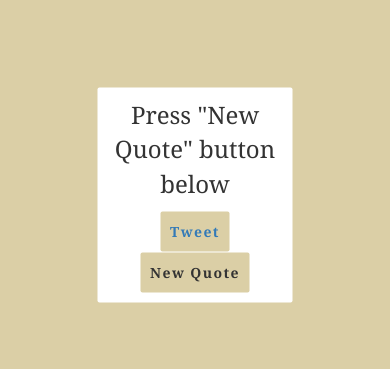
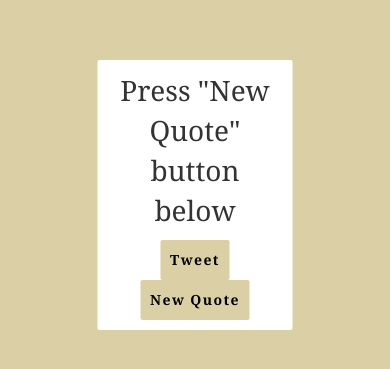
Before and after one commit to CDMCodes/quotemachine, a plain HTML site: page index.html in a window 390 px wide. Shown: the part 227-596 px from the top of the page. Drawn offline with nearby package versions, Linux system fonts and the light colour scheme.

Commit message:
changed font sizes for better mobile responsiveness

```diff
--- a/style.css
+++ b/style.css
@@ -14,7 +14,8 @@ button {
   border: none;
   border-radius: 2px;
   background-color: #dbcfa6;
-  font-size: 14px;
+  color: black;
+  font-size: 1em;
   font-weight: bold;
   letter-spacing: 0.1em;
 }
@@ -23,20 +24,12 @@ button:hover {
   font-weight: bold;
   background-color: #a8a6a1;
 }
-
-#quotebox p:nth-child(2){
-  text-align: right;
-  font-style: italic;
-  font-weight: bold;
-  font-size: 20px;
-}
-
 #contentbox {
   background-color: white;
   padding: 10px;
   border-radius:2px;
+  /*font-size: 2em;*/
   margin: auto;
-  font-size: 24px;
   position: fixed;
   top: 50%;
   left: 50%;
@@ -45,3 +38,15 @@ button:hover {
   transform: -moz-translate(-50%, -50%);
   transform: -ms-translate(-50%, -50%);
 }
+
+#quotebox {
+  font-size: 2em;
+}
+
+
+#quotebox p:nth-child(2){
+  text-align: right;
+  font-style: italic;
+  font-weight: bold;
+  font-size: 1em;
+}
```
